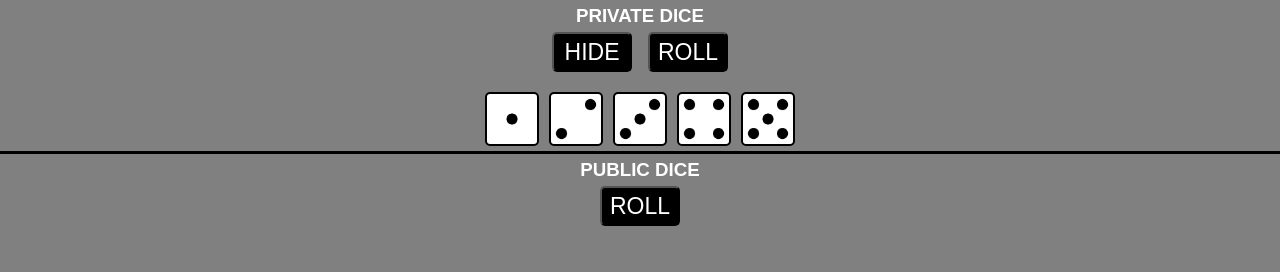
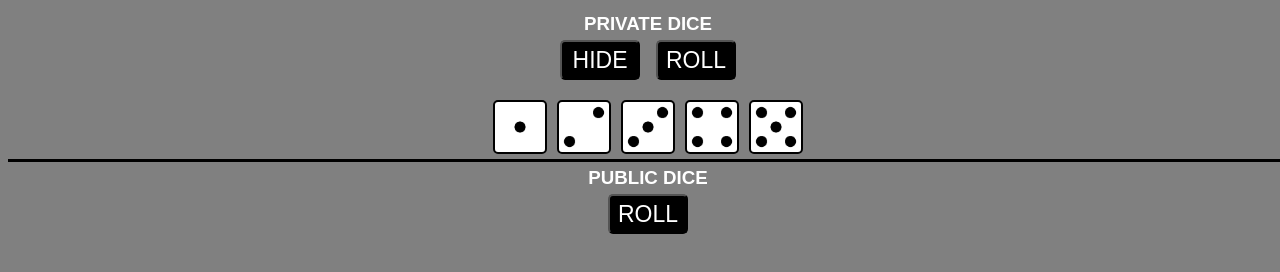
Before and after one commit to baircave/liars_dice, a plain HTML site: page index.html in a window 1280 px wide. Drawn offline with Linux system fonts and the light colour scheme.

Commit message:
undo that disaster (i forget how to undo things in git tbh)

```diff
--- a/styles.css
+++ b/styles.css
@@ -1,13 +1,9 @@
-html, body {
-	margin: 0px;
-	height: 100%;
-}
-
-
 body {
 	background-color: gray;
 	color: white;
 	font-family: sans-serif;
+	width: 100%;
+	height: 100%;
 }
 
 h3 {
```
